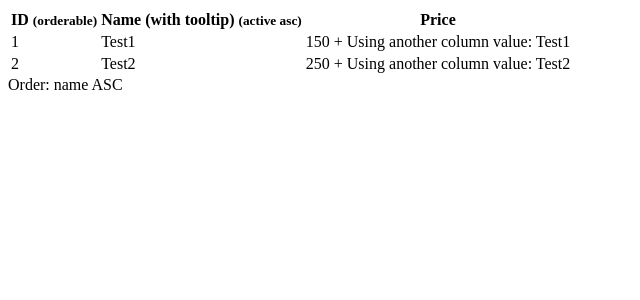
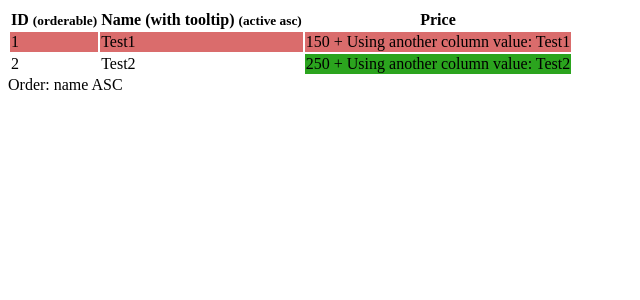
Before and after one commit to AventailLtd/list-base-vue, a Vue app: page / in a window 1280 px wide. Shown: the top 300 px of the page, without its empty margins (0-640 px from the left). Built offline with nearby package versions, Linux system fonts and the light colour scheme.

Commit message:
feat vue2 td class

```diff
--- a/dev/App.vue
+++ b/dev/App.vue
@@ -71,11 +71,15 @@ export default defineComponent({
           id: 1,
           name: 'Test1',
           price: 150,
+          trClass: 'bg-danger',
         },
         {
           id: 2,
           name: 'Test2',
           price: 250,
+          tdClass: {
+            price: 'bg-success',
+          }
         },
       ],
       orderBy: 'name',
@@ -90,3 +94,12 @@ export default defineComponent({
   }
 })
 </script>
+
+<style>
+.bg-danger {
+  background-color: #da6c6c;
+}
+.bg-success {
+  background-color: #2ba41e;
+}
+</style>
--- a/src/components/table-base/TableBase.vue
+++ b/src/components/table-base/TableBase.vue
@@ -36,10 +36,15 @@
           </slot>
         </td>
       </tr>
-      <tr v-for="(item, key) in items" v-else :key="key">
+      <tr
+        v-for="(item, key) in items"
+        v-else
+        :key="key"
+        :class="item.trClass"
+      >
         <template v-for="field in fields">
           <td
-            :class="tdClass"
+            :class="getTdClassList(item, field)"
             :key="field.key"
           >
             <slot
@@ -128,6 +133,23 @@ export default {
   },
   methods: {
     /**
+     * @param item
+     * @param field
+     * @returns {*[]}
+     */
+    getTdClassList(item, field) {
+      const tdClassList = []
+      // Default tdClass from prop
+      if (this.tdClass !== null) {
+        tdClassList.push(this.tdClass)
+      }
+      // Item class by item and field
+      if (item.tdClass !== undefined) {
+        tdClassList.push(item.tdClass[field.key])
+      }
+      return tdClassList
+    },
+    /**
      * Is order by active by field?
      *
      * @param field
```
Also changed, not shown: 1 other file (tests, documents, lock files or other folders).
